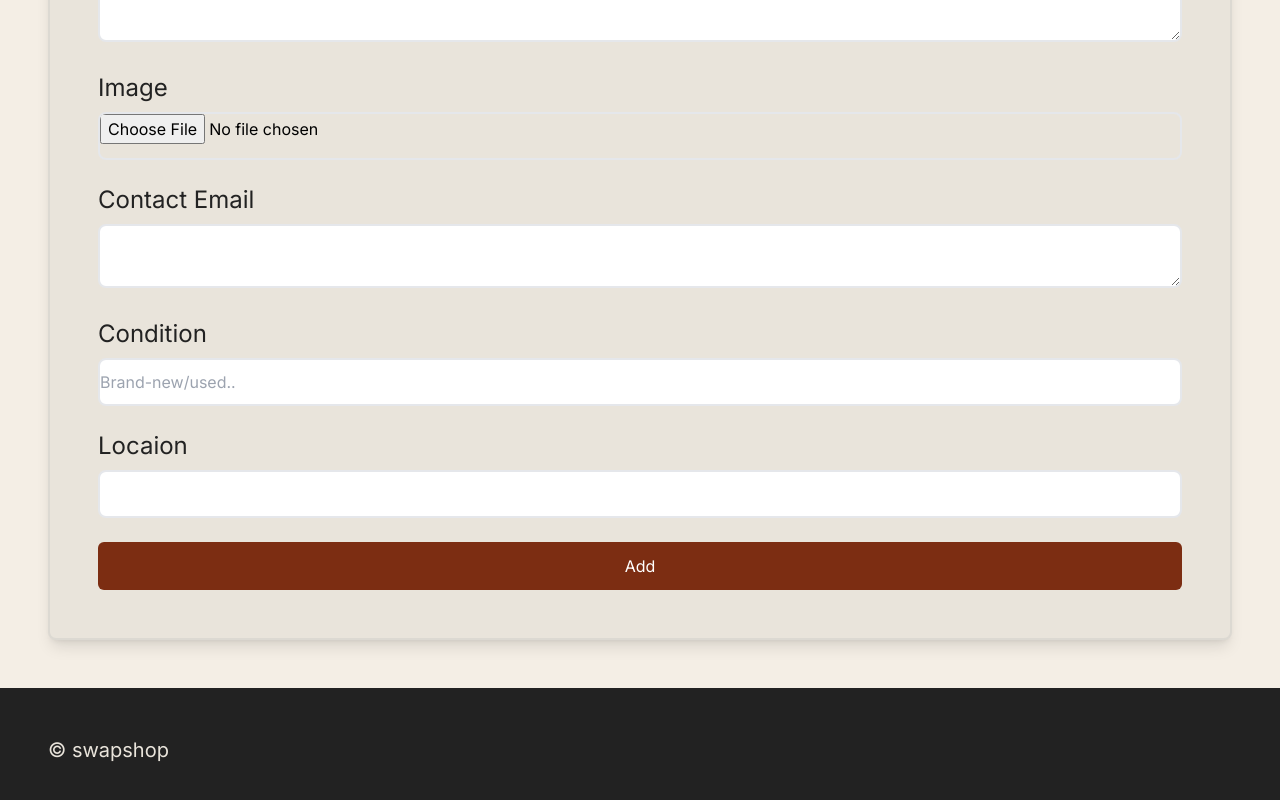
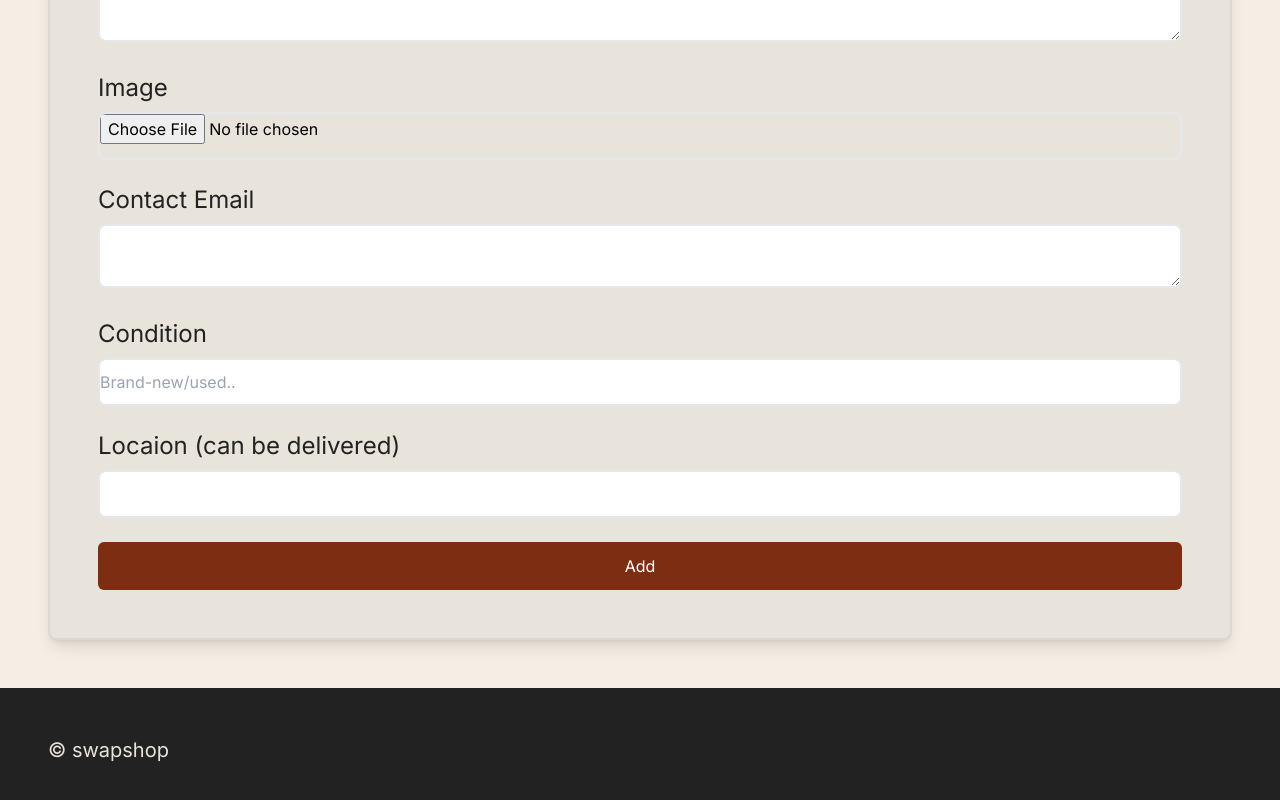
Before and after one commit to Kedarinath1502/swapshop, a Next.js app: page /products/upload in a window 1280 px wide. Shown: the part 558-1358 px from the top of the page. Built offline with nearby package versions, Linux system fonts and the light colour scheme; no server answers.

Commit message:
somechanges

```diff
--- a/app/products/[slug]/page.tsx
+++ b/app/products/[slug]/page.tsx
@@ -23,15 +23,7 @@ export async function generateStaticParams() {
 }
 
 export default async function ProductPage({ params }: Props) {
-    // const data =    {
-    //         id: 1,
-    //         name: "jeep rubicon ",
-    //         description: "it is a luxuorious rubicon jeepit is a luxuorious rubicon jeepit is a luxuorious rubicon jeepit is a luxuorious rubicon jeepit is a luxuorious rubicon jeep",
-    //         price: 40000,
-    //         contactEmail: "nathgvsk@gmail.com",
-    //         imageUrl: "https://imgd.aeplcdn.com/664x374/n/enfqg3a_1573837.jpg?q=80",
-    //         boost: true
-    //     }
+
     const supabase = createClient();
     const { data } = await supabase
         .from("sell-products")
@@ -69,7 +61,7 @@ export default async function ProductPage({ params }: Props) {
                     <div className="bg-gray-953 p-2 w-full">
                         <label className="font-bold">💰 PRICE:</label>
                         <p className="text-gray-800 text-2xl lg:text-3xl pt-4 py-6 text-center border-b-2 decoration-dotted border-dashed border-gray-800 border-opacity-15">
-                            ${data.price}
+                            ₹{data.price}
                         </p>
 
                         {data.Boost && (
@@ -87,7 +79,7 @@ export default async function ProductPage({ params }: Props) {
                             </p>
                         </div>
                         <div className="pt-2">
-                            <label className="font-bold pl-4"> 📍 Location</label>
+                            <label className="font-bold pl-4"> 📍 Delivery Locations</label>
                             <p className="text-gray-800 text-2xl lg:text-3xl pt-4 py-6 text-center ">
                                 {data.location}
                             </p>
--- a/app/products/upload/page.tsx
+++ b/app/products/upload/page.tsx
@@ -102,7 +102,7 @@ const UploadFormPage: React.FC = () => {
                         </div>
                         <div className="mb-6">
                             <label htmlFor="location" className="block mb-2">
-                                Locaion
+                                Locaion (can be delivered)
                             </label>
                             <input type="text" id="location" name="location" />
                             {state?.errors?.name && (
--- a/components/Card.tsx
+++ b/components/Card.tsx
@@ -43,7 +43,7 @@ const Card: React.FC<CardProps> = ({
                 </div>
                 <div className="px-6 py-2">
                     <span className="inline-block text-2xl text-gray-952 mr-2">
-                        ${price}
+                        ₹{price}
                     </span>
                 </div>
             </div>
```
